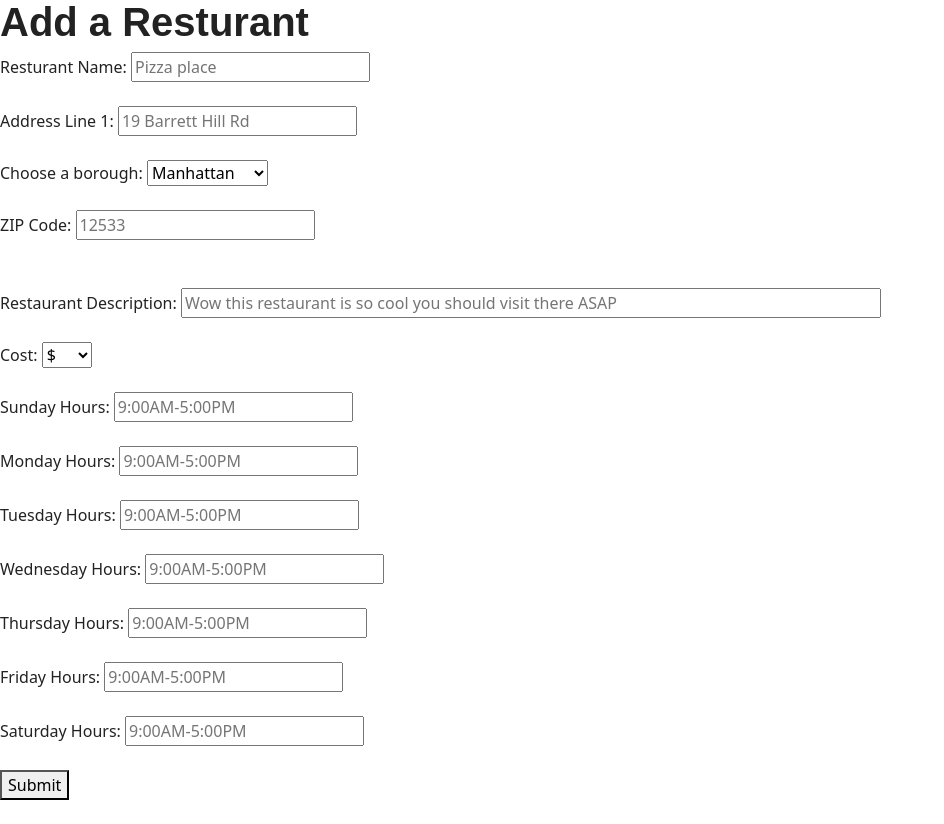
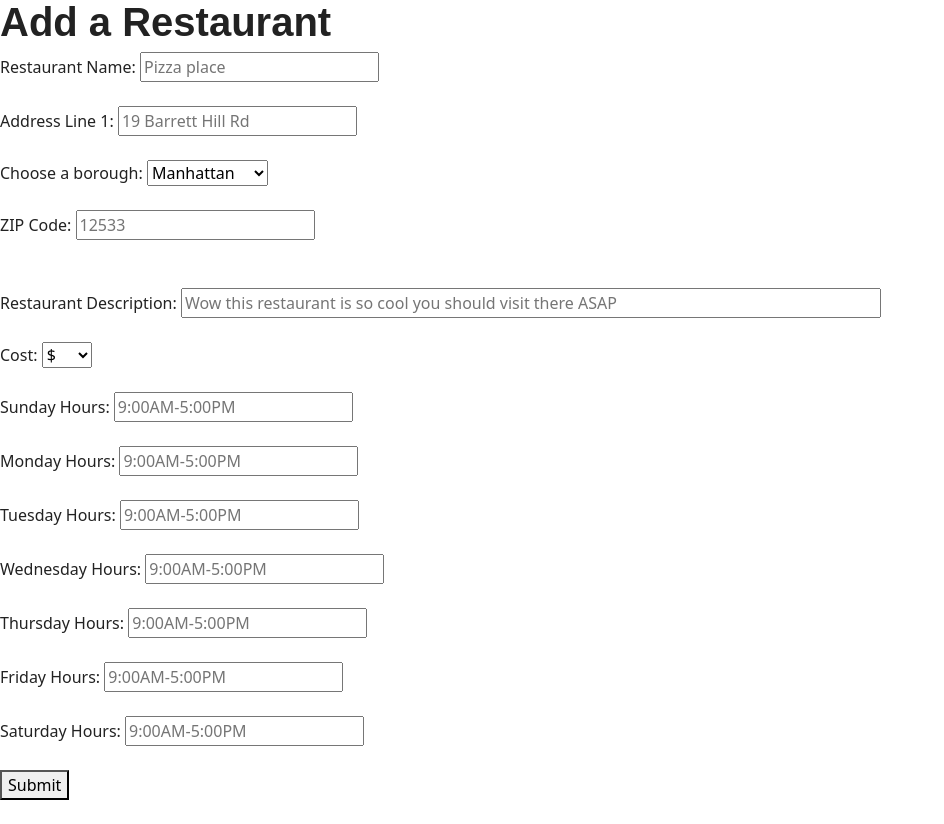
Before and after one commit to software-students-fall2023/2-web-app-exercise-plant-2-0, a Flask app: page /add in a window 1280 px wide. Shown: the part 59-883 px from the top of the page, without its empty margins (0-944 px from the left). Run offline with Flask 3, Linux system fonts and the light colour scheme; some libraries are stand-ins or nearby versions; some web fonts are replaced.

Commit message:
fixed various typos

```diff
--- a/templates/pages/addresturant.html
+++ b/templates/pages/addresturant.html
@@ -5,7 +5,7 @@
     <link rel="stylesheet" type="text/css" href="{{ url_for('static', filename='css/bootstrap.css') }}">
     <meta charset="UTF-8">
     <meta name="viewport" content="width=device-width, initial-scale=1.0">
-    <title>Add a Resturant </title>
+    <title>Add a Restaurant </title>
     <style>
         img {
             width: 100px;
@@ -34,10 +34,10 @@
 
     {% include 'pages/navbar.html' %}
 
-    <h1>Add a Resturant</h1>
+    <h1>Add a Restaurant</h1>
     <form action="/add" method="POST">
         <div>
-            <label for="name">Resturant Name:</label>
+            <label for="name">Restaurant Name:</label>
             <input type="text" id="name" name="restaurant_name" placeholder="Pizza place" required>
         </div>
         <br>
--- a/templates/pages/deleterestaurant.html
+++ b/templates/pages/deleterestaurant.html
@@ -30,7 +30,7 @@
     {% include 'pages/navbar.html' %}
 
 
-    <h1>Delete a Resturant</h1>
+    <h1>Delete a Restaurant</h1>
     <form action="/delete" method="POST">
         <div>
             <label for="restaurant ID">Restaurant ID:</label>
@@ -50,7 +50,7 @@
             <input type="reset">
         </div>
     </form>
-    <p class="class1">Only admins may delete resturants. To delete a resturant, please enter the restaurant name and Admin
+    <p class="class1">Only admins may delete restaurants. To delete a restaurant, please enter the restaurant name and Admin
         Code in the forms above.</p>
 
 </body>
--- a/templates/pages/edit.html
+++ b/templates/pages/edit.html
@@ -36,7 +36,7 @@
 
     {% include 'pages/navbar.html' %}
 
-    <h1>Edit a Resturant</h1>
+    <h1>Edit a Restaurant</h1>
 
     <div>
         <label for="name">Name of Restaurant to Edit:</label>
@@ -70,7 +70,7 @@
     <br>
     <br>
     <div>
-        <label for="description">Edit Resturant Description:</label>
+        <label for="description">Edit Restaurant Description:</label>
         <input class="class3" type="text" id="description" name="description" placeholder="THIS IS WHAT I'M EDITING">
     </div>
     <br>
```
